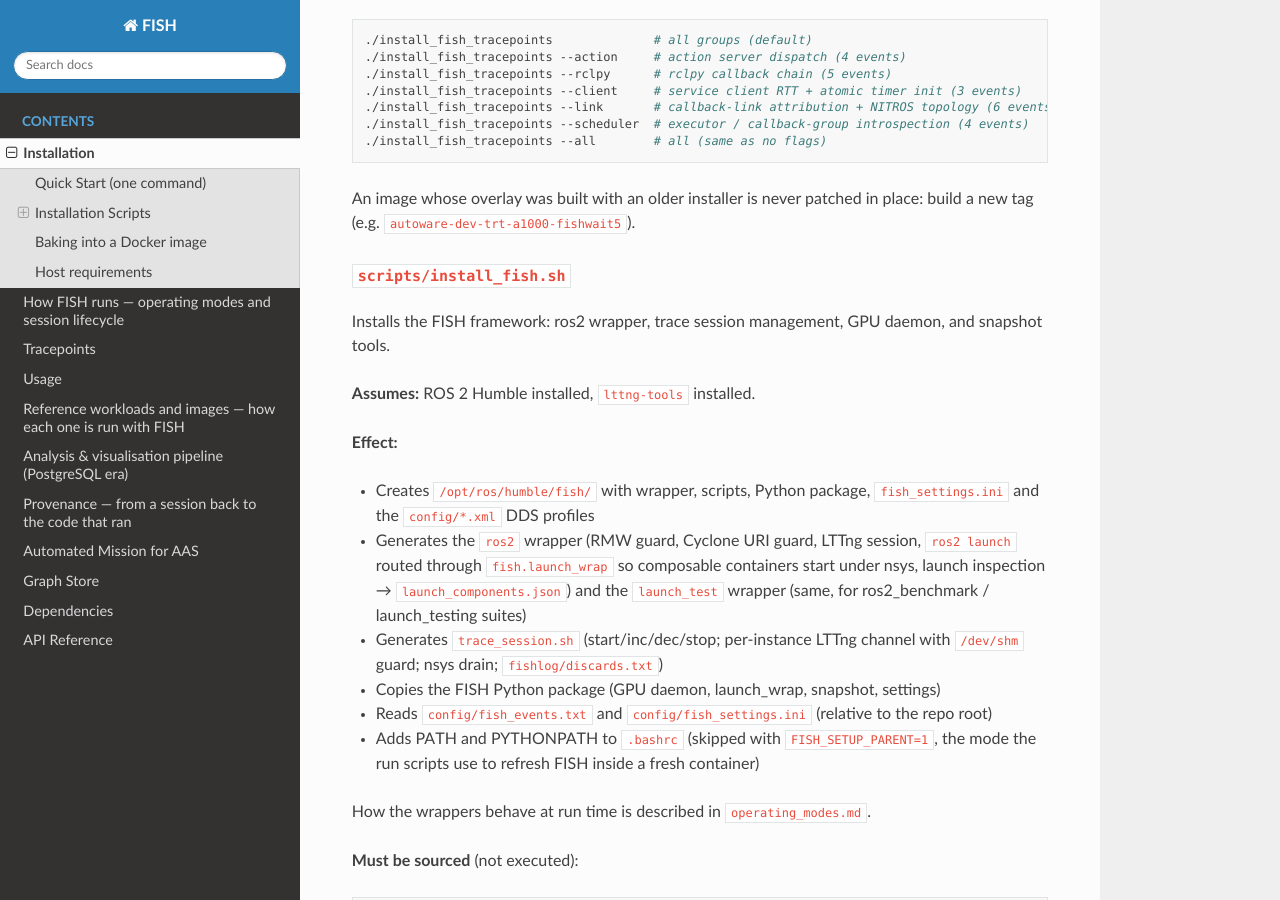
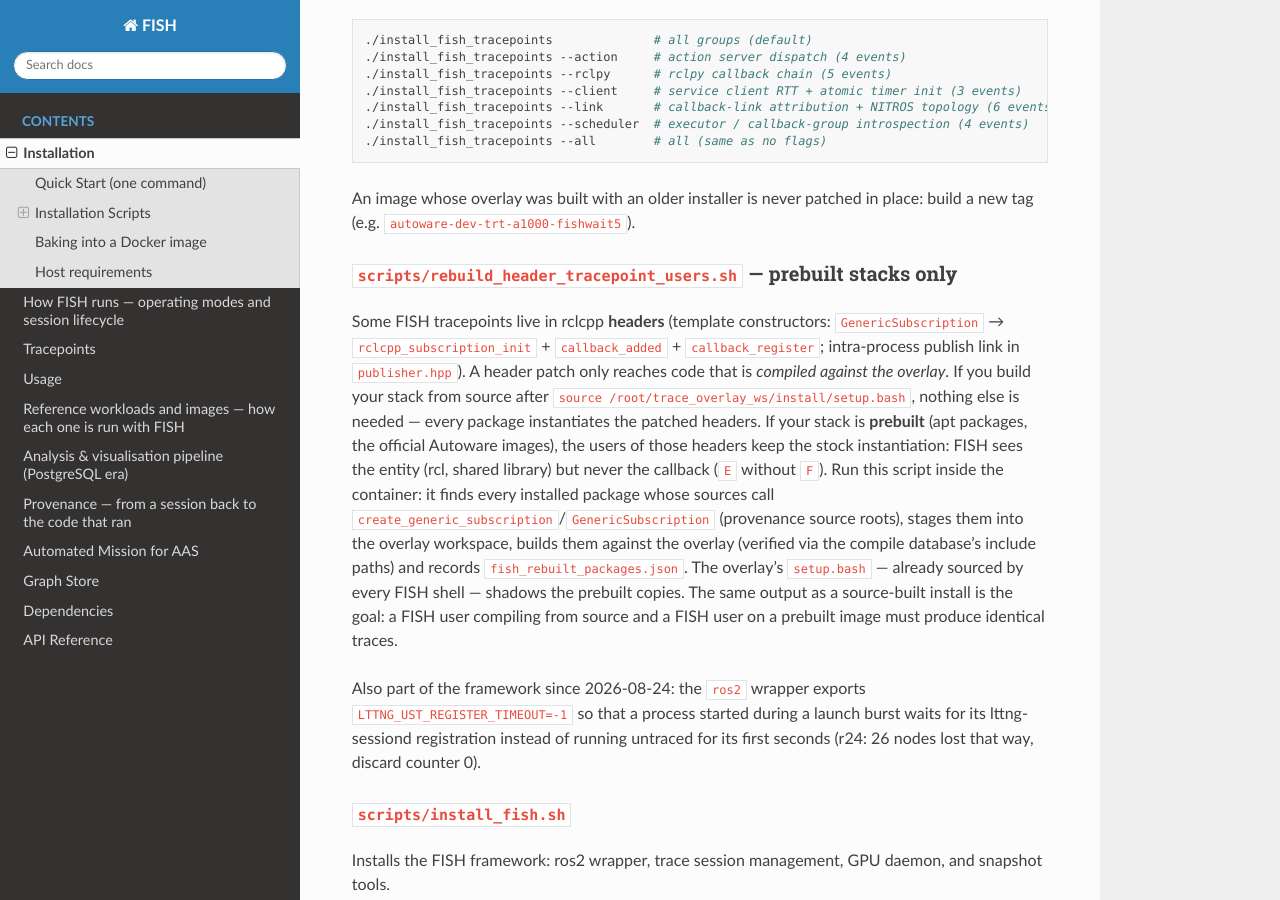
Before and after one commit to FatihTasyaran/FISH_INTERFERE, a Sphinx documentation site: the page built from docs/installation.md, in a window 1280 px wide and 900 px high, scrolled down 2001 px. Built offline with Sphinx 7.4.7 and the Read the Docs theme 3.1.0, drawn with Linux system fonts in a browser that asks for light colours.

Commit message:
fishwait7: rebuild header-level tracepoint users (GenericSubscription) against the overlay; LTTNG_UST_REGISTER_TIMEOUT guard
- scripts/rebuild_header_tracepoint_users.sh (in container): discover installed packages whose
  sources instantiate create_generic_subscription/GenericSubscription, stage into
  trace_overlay_ws, colcon build against the overlay (verified: rclcpp_DIR + -isystem),
  manifest fish_rebuilt_packages.json; overlay setup shadows the prebuilt copies
- scripts/build_fishwait7.sh: fresh fishwait6 container + ~/fish_provenance_ros baked in →
  autoware-dev-trt-a1000-fishwait7 (rebuilt: autoware_topic_state_monitor,
  autoware_pipeline_latency_monitor, autoware_topic_relay_controller, topic_tools, rosbag2_transport)
- install_fish.sh: ros2/launch_test wrappers export LTTNG_UST_REGISTER_TIMEOUT=-1 — r24 lost the
  first seconds of 10 processes (26 nodes, 11.5 % of callback executions) to the 3 s UST
  registration timeout during the planning/control launch burst (discard counter 0)
- docs: installation (prebuilt stacks section), images (fishwait7), notes/a2_autoware_r24.txt

Co-Authored-By: Claude Fable 5 <noreply@anthropic.com>
Claude-Session: https://claude.ai/code/session_01VZDyTSzaQb9btWQLwpgBUN

```diff
--- a/docs/installation.md
+++ b/docs/installation.md
@@ -96,6 +96,32 @@ The full event list, payloads and probe sites are in `tracepoints.md`.
 An image whose overlay was built with an older installer is never patched in
 place: build a new tag (e.g. `autoware-dev-trt-a1000-fishwait5`).
 
+### `scripts/rebuild_header_tracepoint_users.sh` — prebuilt stacks only
+
+Some FISH tracepoints live in rclcpp **headers** (template constructors:
+`GenericSubscription` → `rclcpp_subscription_init` + `callback_added` +
+`callback_register`; intra-process publish link in `publisher.hpp`). A
+header patch only reaches code that is *compiled against the overlay*. If
+you build your stack from source after `source
+/root/trace_overlay_ws/install/setup.bash`, nothing else is needed — every
+package instantiates the patched headers. If your stack is **prebuilt**
+(apt packages, the official Autoware images), the users of those headers keep
+the stock instantiation: FISH sees the entity (rcl, shared library) but never
+the callback (`E` without `F`). Run this script inside the container: it finds
+every installed package whose sources call
+`create_generic_subscription`/`GenericSubscription` (provenance source roots),
+stages them into the overlay workspace, builds them against the overlay
+(verified via the compile database's include paths) and records
+`fish_rebuilt_packages.json`. The overlay's `setup.bash` — already sourced by
+every FISH shell — shadows the prebuilt copies. The same output as a
+source-built install is the goal: a FISH user compiling from source and a
+FISH user on a prebuilt image must produce identical traces.
+
+Also part of the framework since 2026-08-24: the `ros2` wrapper exports
+`LTTNG_UST_REGISTER_TIMEOUT=-1` so that a process started during a launch
+burst waits for its lttng-sessiond registration instead of running untraced
+for its first seconds (r24: 26 nodes lost that way, discard counter 0).
+
 ### `scripts/install_fish.sh`
 
 Installs the FISH framework: ros2 wrapper, trace session management, GPU
```
Also changed, not shown: CHANGELOG.md (+5 -0 lines), docs/images.md (+10 -2 lines), 5 other files.
